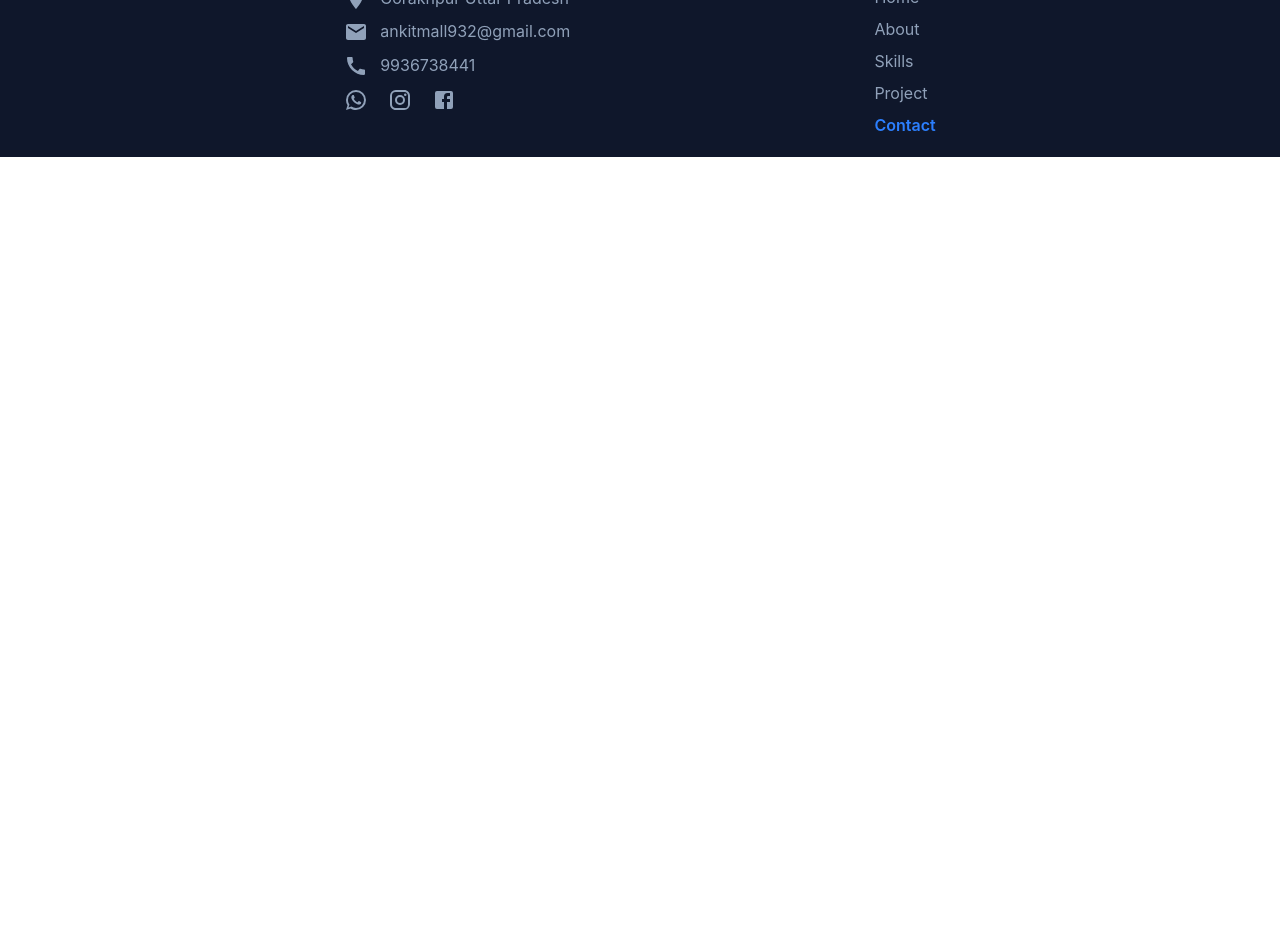
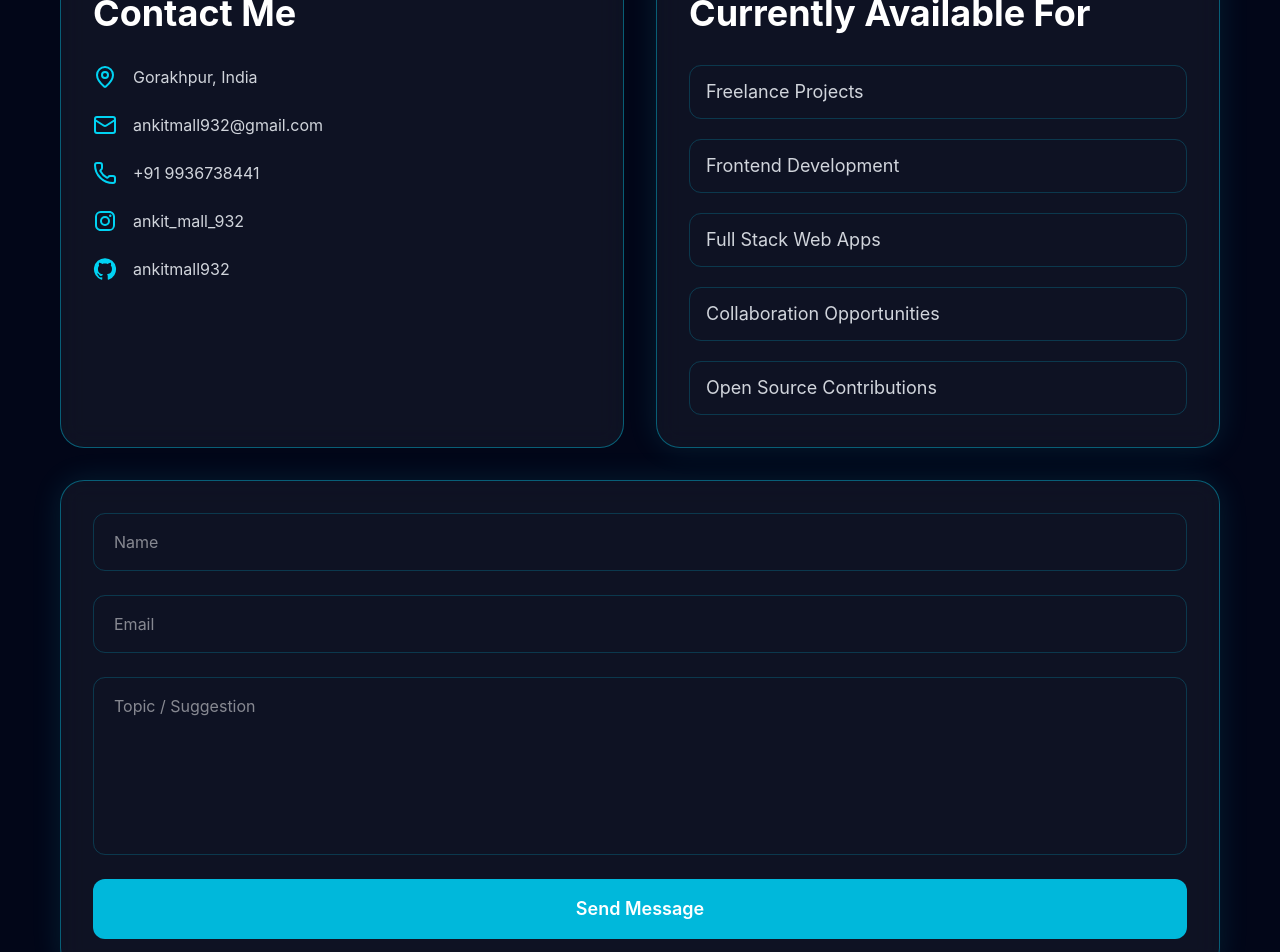
Before and after one commit to ankitmall932/MyPortfolio, a React (Vite) app in the folder portfolio/: page /contact in a window 1280 px wide. Shown: the part 180-1132 px from the top of the page. Before the commit the page ends 800 px from the top, so only its background shows below. Built offline with nearby package versions, Linux system fonts and the light colour scheme.

Commit message:
contact me added

```diff
--- a/portfolio/package.json
+++ b/portfolio/package.json
@@ -10,6 +10,7 @@
     "preview": "vite preview"
   },
   "dependencies": {
+    "@emailjs/browser": "^4.4.1",
     "@emotion/react": "^11.14.0",
     "@emotion/styled": "^11.14.1",
     "@mui/icons-material": "^9.0.1",
--- a/portfolio/src/pages/Contacts/Contacts.jsx
+++ b/portfolio/src/pages/Contacts/Contacts.jsx
@@ -1,9 +1,129 @@
-import React from 'react';
+import { Instagram, GitHub } from '@mui/icons-material';
+import { Mail, MapPin, Phone } from "lucide-react";
+import { NavLink } from 'react-router-dom';
+import { useRef } from "react";
+import emailjs from "@emailjs/browser";
 
-function Contacts () {
+const Contacts = () => {
+    const form = useRef();
+    const sendEmail = (e) => {
+        e.preventDefault();
+        emailjs
+            .sendForm(
+                "service_koyucwb",
+                "template_jaeyyxl",
+                form.current,
+                "43qYR7Purru0o53B5"
+            )
+            .then(
+                () => {
+                    alert("Message sent successfully 😼");
+                },
+                (error) => {
+                    console.log(error.text);
+                    alert("Failed to send message");
+                }
+            );
+        e.target.reset();
+    };
+
     return (
-        <div>Contacts</div>
+        <section
+            id="contact"
+            className="w-full  py-10  text-white"
+        >
+            <div className="lg:max-w-7xl w-full md:mx-auto mx:1 flex flex-col gap-8">
+                <div className="grid lg:grid-cols-2 grid-cols-1 gap-8">
+                    <div className="rounded-3xl border border-cyan-400/40 bg-white/5 backdrop-blur-md sm:p-8 p-4 shadow-[0_0_30px_rgba(34,211,238,0.12)">
+                        <p className="text-cyan-400 uppercase tracking-[0.2em] mb-3">
+                            Contact
+                        </p>
+                        <h2 className="text-4xl font-bold mb-8">
+                            Contact Me
+                        </h2>
+                        <div className="space-y-6 text-gray-300">
+                            <div className="flex items-center gap-4">
+                                <MapPin className="text-cyan-400" />
+                                <p>Gorakhpur, India</p>
+                            </div>
+                            <div className="flex items-center gap-4">
+                                <Mail className="text-cyan-400" />
+                                <p>ankitmall932@gmail.com</p>
+                            </div>
+                            <div className="flex items-center gap-4">
+                                <Phone className="text-cyan-400" />
+                                <p>+91 9936738441</p>
+                            </div>
+                            <NavLink to='https://www.instagram.com/ankit_mall_932' className="flex items-center gap-4 cursor-default">
+                                <Instagram className="text-cyan-400" />
+                                <p>ankit_mall_932</p>
+                            </NavLink>
+                            <NavLink to='https://github.com/ankitmall932/Hotel-Booking-Site' className="flex items-center gap-4 cursor-default">
+                                <GitHub className="text-cyan-400" />
+                                <p>ankitmall932</p>
+                            </NavLink>
+                        </div>
+                    </div>
+                    <div className="rounded-3xl border border-cyan-400/40 bg-white/5 backdrop-blur-md  sm:p-8 p-4  shadow-[0_0_30px_rgba(34,211,238,0.12)]">
+                        <p className="text-cyan-400 uppercase tracking-[0.2em] mb-3">
+                            Availability
+                        </p>
+                        <h2 className="text-4xl font-bold mb-8">
+                            Currently Available For
+                        </h2>
+                        <div className="space-y-5 text-gray-300 text-lg">
+                            <div className="border border-cyan-400/20 rounded-xl px-4 py-3 hover:border-cyan-400 transition-all">
+                                Freelance Projects
+                            </div>
+                            <div className="border border-cyan-400/20 rounded-xl px-4 py-3 hover:border-cyan-400 transition-all">
+                                Frontend Development
+                            </div>
+                            <div className="border border-cyan-400/20 rounded-xl px-4 py-3 hover:border-cyan-400 transition-all">
+                                Full Stack Web Apps
+                            </div>
+                            <div className="border border-cyan-400/20 rounded-xl px-4 py-3 hover:border-cyan-400 transition-all">
+                                Collaboration Opportunities
+                            </div>
+                            <div className="border border-cyan-400/20 rounded-xl px-4 py-3 hover:border-cyan-400 transition-all">
+                                Open Source Contributions
+                            </div>
+                        </div>
+                    </div>
+                </div>
+                <form
+                    ref={ form }
+                    onSubmit={ sendEmail }
+                    className="rounded-3xl border border-cyan-400/40 bg-white/5 backdrop-blur-md sm:p-8 p-4 shadow-[0_0_30px_rgba(34,211,238,0.12)]"
+                >
+                    <div className="flex flex-col gap-6">
+                        <input
+                            type="text"
+                            name="user_name"
+                            placeholder="Name"
+                            required
+                            className="w-full bg-transparent border border-cyan-400/20 rounded-xl sm:px-5 px-2 sm:py-4 py-2 outline-none focus:border-cyan-400 transition-all" />
+                        <input
+                            type="email"
+                            name="user_email"
+                            placeholder="Email"
+                            required
+                            className="w-full bg-transparent border border-cyan-400/20 rounded-xl sm:px-5 px-2 sm:py-4 py-2 outline-none focus:border-cyan-400 transition-all" />
+                        <textarea
+                            name="message"
+                            rows="6"
+                            placeholder="Topic / Suggestion"
+                            required
+                            className="w-full bg-transparent border border-cyan-400/20 rounded-xl sm:px-5 px-2 sm:py-4 py-2 outline-none focus:border-cyan-400 transition-all resize-none" ></textarea>
+                        <button
+                            type="submit"
+                            className="rounded-xl bg-cyan-500 py-4 font-semibold text-lg hover:bg-cyan-400 hover:scale-[1.01] transition-all duration-300">
+                            Send Message
+                        </button>
+                    </div>
+                </form>
+            </div>
+        </section >
     );
-}
+};
 
 export default Contacts;
```
Also changed, not shown: portfolio/vercel.json (added), 1 other file (tests, documents, lock files or other folders).
